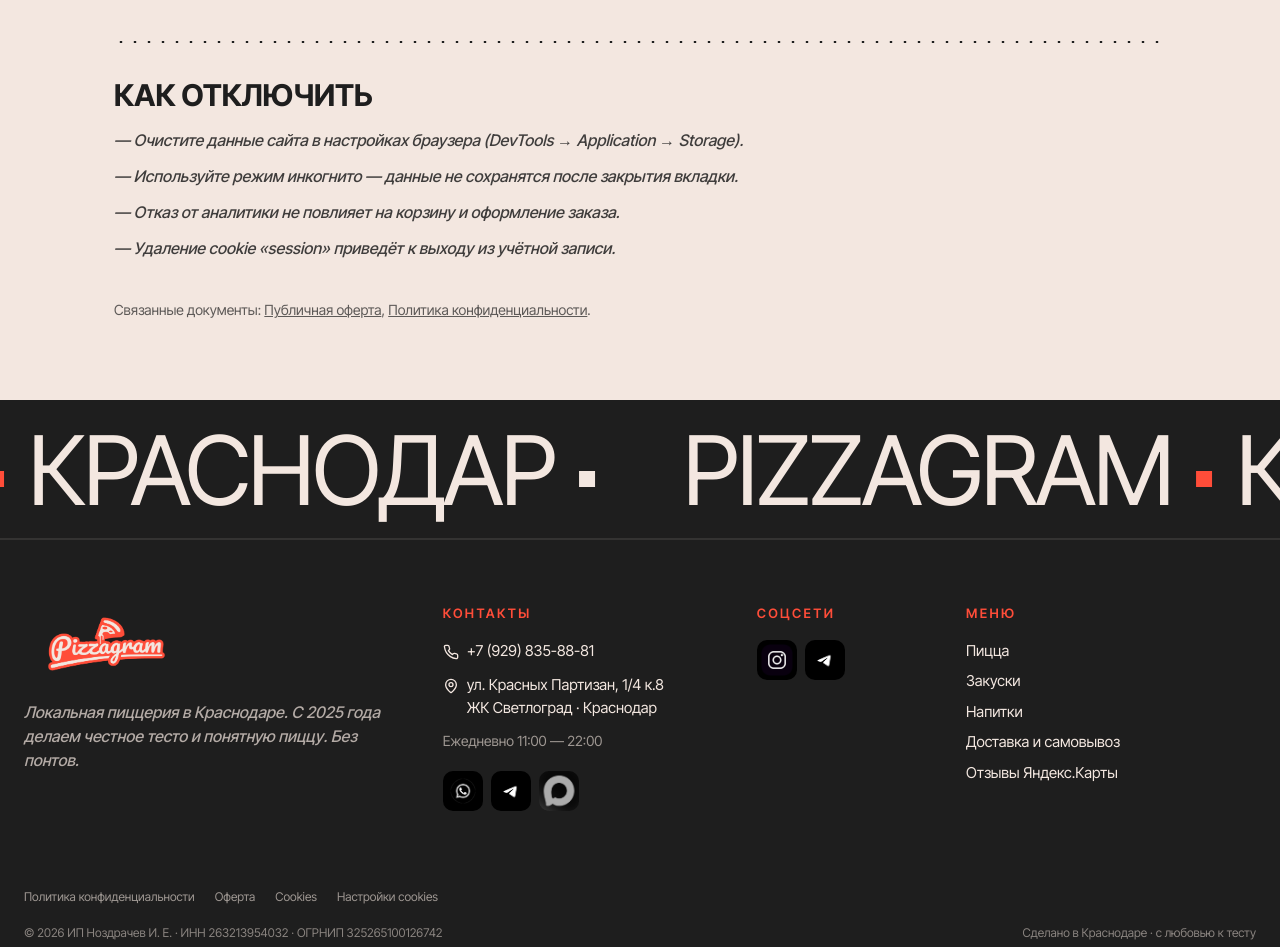
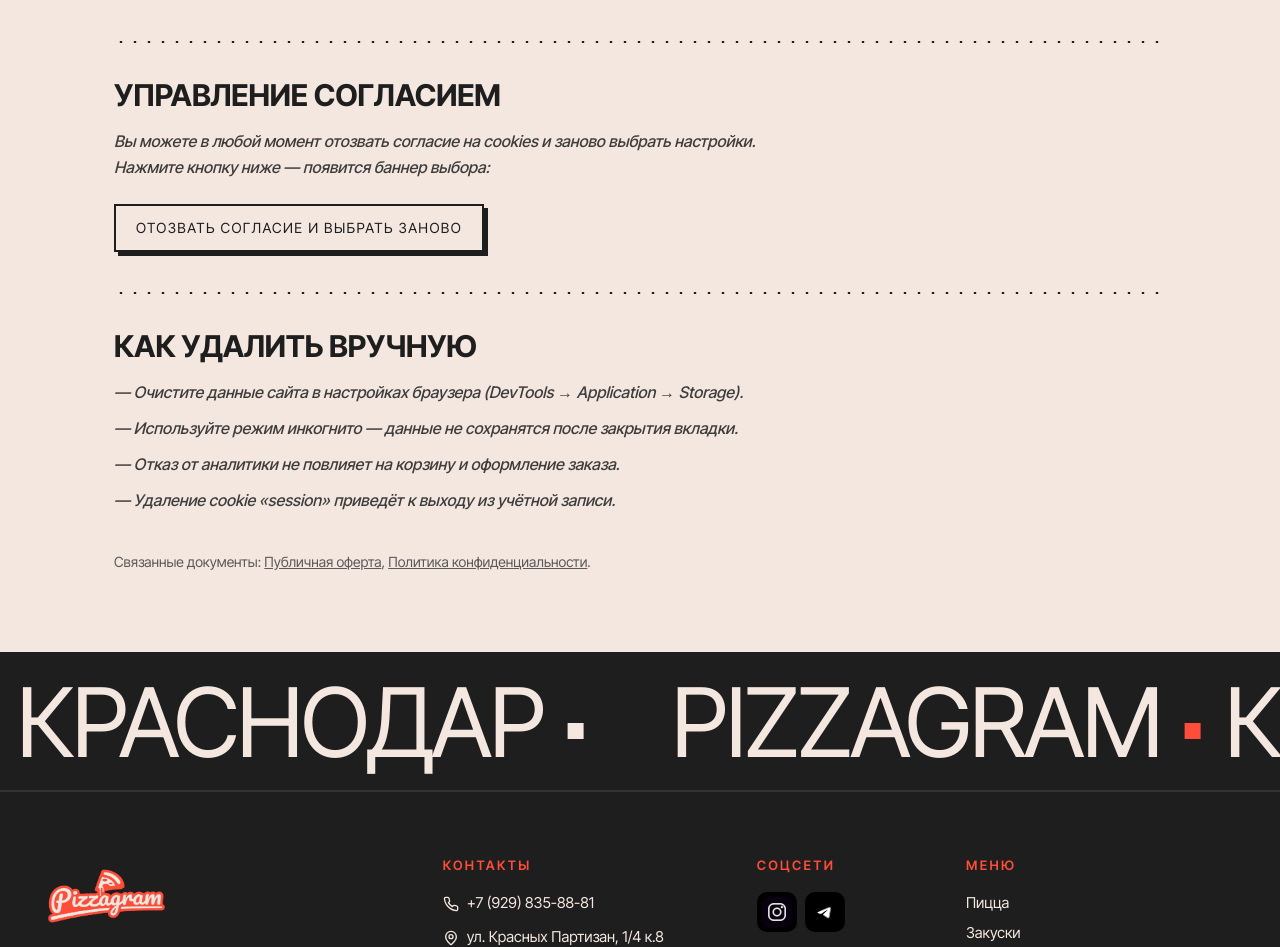
Before and after one commit to renin1234/pizzagram, a Next.js app: page /cookies in a window 1280 px wide. Shown: the part 1347-2294 px from the top of the page. Built offline with nearby package versions, Linux system fonts and the light colour scheme; no server answers.

Commit message:
fix: move cookie settings to /cookies page, footer links to it
Co-Authored-By: Claude Sonnet 4.6 <noreply@anthropic.com>

```diff
--- a/app/cookies/page.tsx
+++ b/app/cookies/page.tsx
@@ -2,6 +2,7 @@ import Link from "next/link";
 import Header from "@/components/header";
 import Footer from "@/components/footer";
 import CartDrawer from "@/components/cart-drawer";
+import CookieSettingsButton from "@/components/cookie-settings-button";
 import { ArrowLeft } from "lucide-react";
 
 export const metadata = {
@@ -104,7 +105,16 @@ export default function CookiesPage() {
 
           <div className="dotline my-10" />
 
-          <h2 className="display text-3xl uppercase mb-5">Как отключить</h2>
+          <h2 className="display text-3xl uppercase mb-5">Управление согласием</h2>
+          <p className="quote text-[16px] leading-relaxed text-ink/85 max-w-2xl mb-6">
+            Вы можете в любой момент отозвать согласие на cookies и заново выбрать настройки.
+            Нажмите кнопку ниже — появится баннер выбора:
+          </p>
+          <CookieSettingsButton variant="prominent" />
+
+          <div className="dotline my-10" />
+
+          <h2 className="display text-3xl uppercase mb-5">Как удалить вручную</h2>
           <ul className="space-y-3 quote text-[16px] text-ink/85">
             <li>— Очистите данные сайта в настройках браузера (DevTools → Application → Storage).</li>
             <li>— Используйте режим инкогнито — данные не сохранятся после закрытия вкладки.</li>
--- a/components/cookie-settings-button.tsx
+++ b/components/cookie-settings-button.tsx
@@ -1,12 +1,26 @@
 "use client";
 
-export default function CookieSettingsButton() {
+type Props = { variant?: "prominent" };
+
+export default function CookieSettingsButton({ variant }: Props = {}) {
   const handleClick = () => {
     try {
       localStorage.removeItem("pizzagram-cookies-v1");
     } catch {}
     window.dispatchEvent(new Event("pizzagram:show-cookie-banner"));
   };
+
+  if (variant === "prominent") {
+    return (
+      <button
+        type="button"
+        onClick={handleClick}
+        className="inline-flex items-center gap-2 border-2 border-ink bg-cream px-5 py-3 font-display uppercase tracking-widest text-sm hover:bg-ink hover:text-cream transition-colors cursor-pointer shadow-[4px_4px_0_var(--ink)]"
+      >
+        Отозвать согласие и выбрать заново
+      </button>
+    );
+  }
 
   return (
     <button
--- a/components/footer.tsx
+++ b/components/footer.tsx
@@ -1,7 +1,6 @@
 import Link from "next/link";
 import Image from "next/image";
 import { Phone, MapPin } from "lucide-react";
-import CookieSettingsButton from "@/components/cookie-settings-button";
 
 export default function Footer() {
   return (
@@ -118,9 +117,8 @@ export default function Footer() {
               Оферта
             </Link>
             <Link href="/cookies" className="py-1 text-cream/60 hover:text-crimson">
-              Cookies
+              Политика cookies
             </Link>
-            <CookieSettingsButton />
           </div>
           <div className="flex flex-col sm:flex-row items-start sm:items-center justify-between gap-3 text-xs text-cream/50">
             <div>
```
